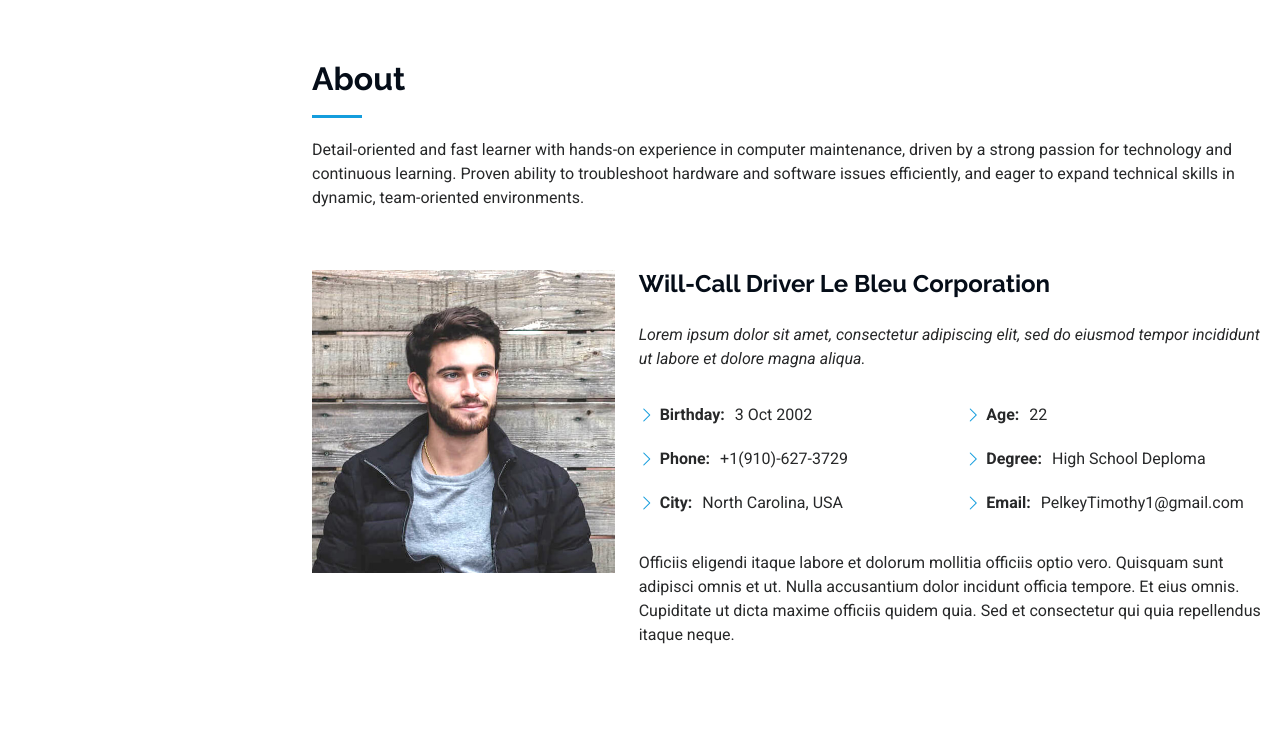
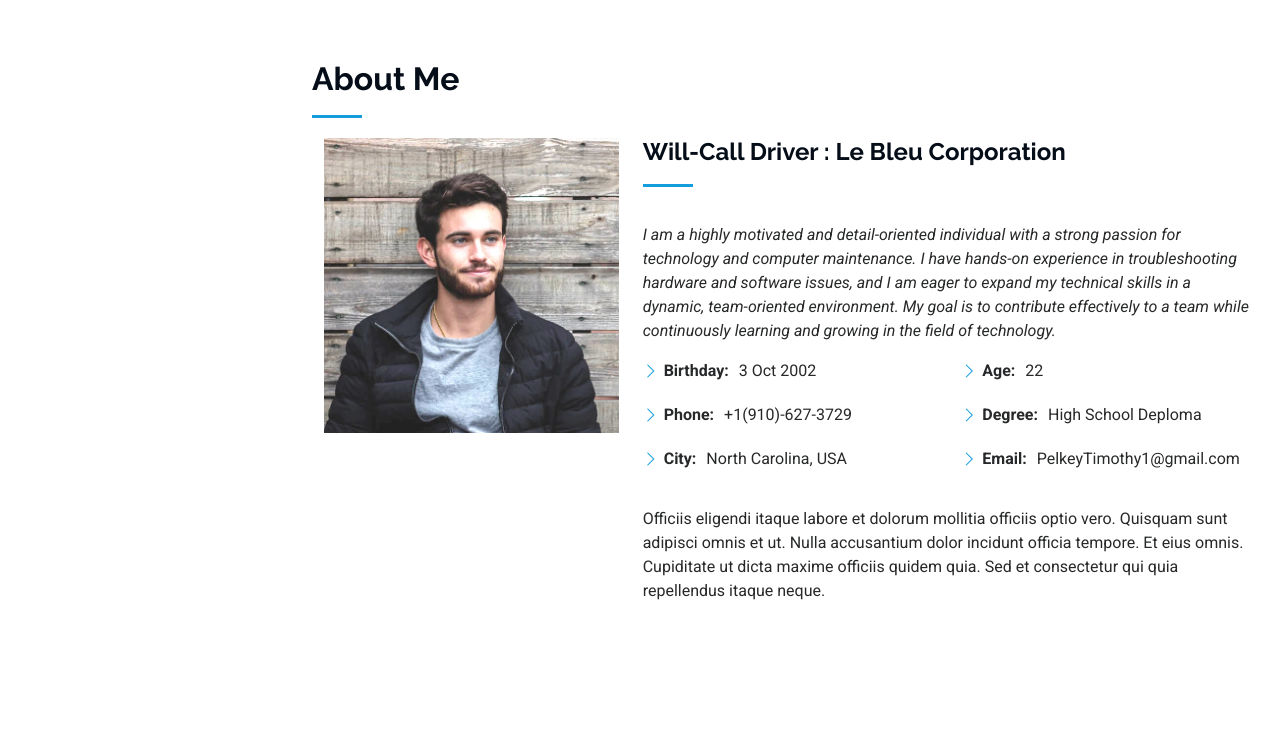
Before and after one commit to Screezy124/Screezy124, a plain HTML site: page iPortfolio/index.html in a window 1280 px wide. Shown: the part 800-1540 px from the top of the page. Drawn offline with Linux system fonts and the light colour scheme.

Commit message:
Changed about me and grammar fixes.

```diff
--- a/iPortfolio/index.html
+++ b/iPortfolio/index.html
@@ -107,10 +107,7 @@
 
       <!-- About Me -->
       <div class="container section-title" data-aos="fade-up">
-        <h2>About</h2>
-        <p>Detail-oriented and fast learner with hands-on experience in computer maintenance, driven by a strong passion for technology and continuous learning. Proven ability to troubleshoot hardware and software issues efficiently, and eager to expand technical skills in dynamic, team-oriented environments.</p>
-      </div>
-
+        <h2>About Me</h2>
       <div class="container" data-aos="fade-up" data-aos-delay="100">
 
         <div class="row gy-4 justify-content-center">
@@ -118,10 +115,9 @@
             <img src="assets/img/my-profile-img.jpg" class="img-fluid" alt="">
           </div>
           <div class="col-lg-8 content">
-            <h2>Will-Call Driver Le Bleu Corporation</h2>
+            <h2>Will-Call Driver : Le Bleu Corporation</h2>
             <p class="fst-italic py-3">
-              Lorem ipsum dolor sit amet, consectetur adipiscing elit, sed do eiusmod tempor incididunt ut labore et dolore
-              magna aliqua.
+              I am a highly motivated and detail-oriented individual with a strong passion for technology and computer maintenance. I have hands-on experience in troubleshooting hardware and software issues, and I am eager to expand my technical skills in a dynamic, team-oriented environment. My goal is to contribute effectively to a team while continuously learning and growing in the field of technology.
             </p>
             <div class="row">
               <div class="col-lg-6">
```
